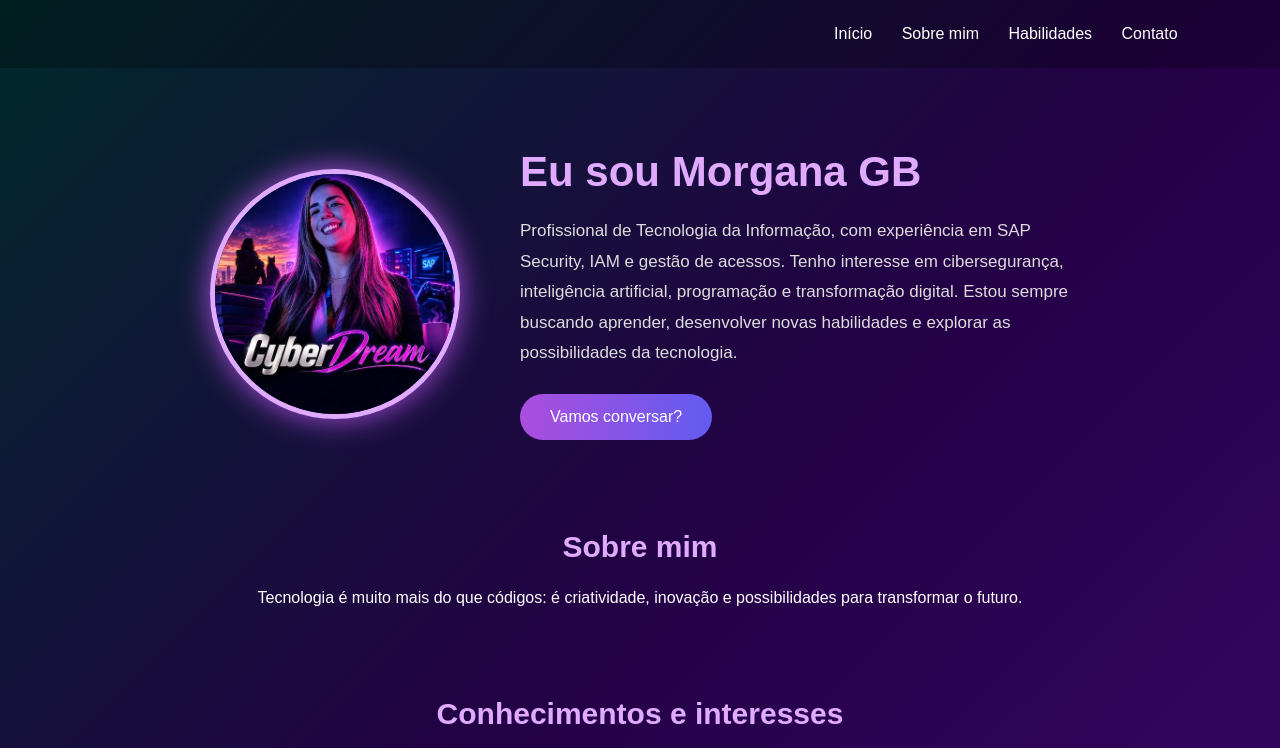
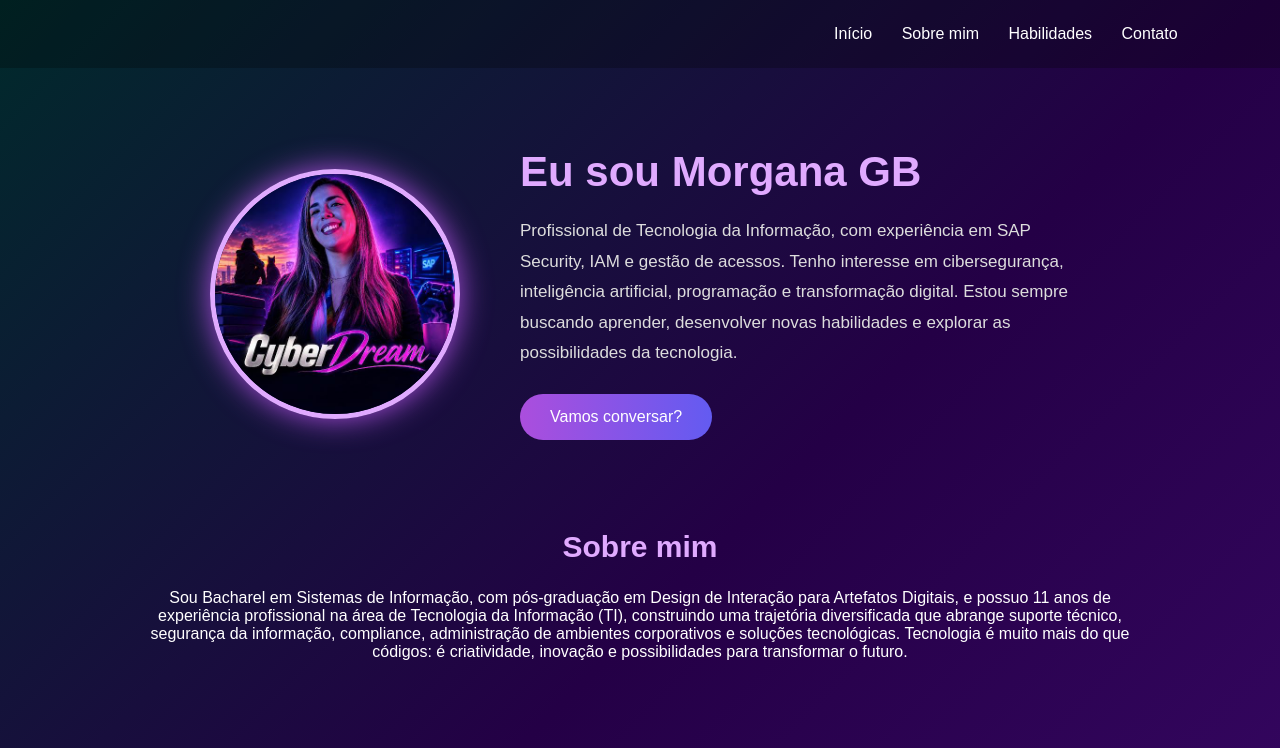
Before and after one commit to Morgana28/webmypage, a plain HTML site: page index.html in a window 1280 px wide. Shown: the top 748 px of the page. Drawn offline with Linux system fonts and the light colour scheme.

Commit message:
Revise personal and professional information in index.html
Updated personal introduction and added professional background.

```diff
--- a/index.html
+++ b/index.html
@@ -186,6 +186,10 @@
     <section id="sobre">
         <h2>Sobre mim</h2>
         <p>
+            Sou Bacharel em Sistemas de Informação, com pós-graduação em Design de Interação para Artefatos Digitais,
+            e possuo 11 anos de experiência profissional na área de Tecnologia da Informação (TI), construindo uma trajetória diversificada
+            que abrange suporte técnico, segurança da informação, compliance, administração de ambientes corporativos e soluções tecnológicas.
+
             Tecnologia é muito mais do que códigos:
             é criatividade, inovação e possibilidades
             para transformar o futuro.
```
